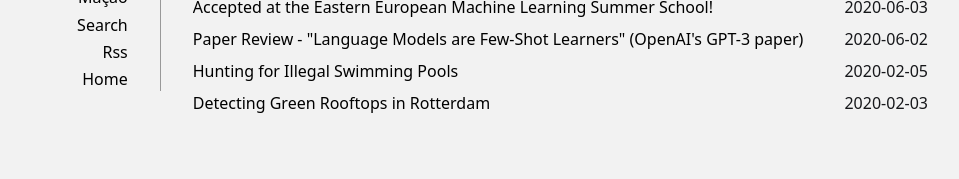
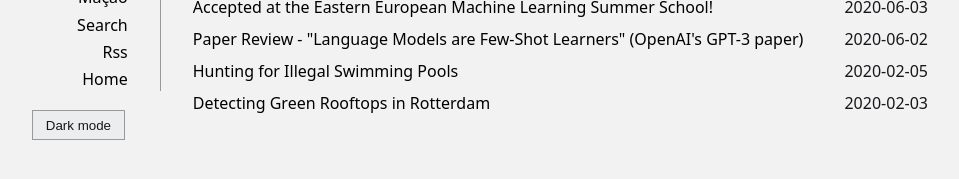
Before and after one commit to fernandeslouro/blog, a Jekyll site: the page built from index.html, in a window 1280 px wide. Shown: the part 133-312 px from the top of the page, without its empty margins (160-1119 px from the left). Built offline with Jekyll 4.4.1, drawn with Linux system fonts in a browser that asks for light colours.

Commit message:
Add manual dark mode toggle

```diff
--- a/_includes/navigation.html
+++ b/_includes/navigation.html
@@ -6,5 +6,6 @@
       <li><a href="{{ item.url }}" {% if item.url == page.url %} class="active"{% endif %}>{{ item.title }}</a></li>
    {% endfor %}
 </ul>
+<button class="theme-toggle" id="theme-toggle" type="button" aria-pressed="false">Dark mode</button>
 </nav>
 </header>
--- a/_layouts/default.html
+++ b/_layouts/default.html
@@ -13,6 +13,55 @@ layout: compress
         {{ content }}
 
     </main>
+    <script>
+      (function () {
+        var storageKey = "theme";
+        var darkClass = "theme-dark";
 
+        function applyTheme(theme) {
+          document.documentElement.classList.toggle(darkClass, theme === "dark");
+          var button = document.getElementById("theme-toggle");
+          if (button) {
+            button.setAttribute("aria-pressed", theme === "dark" ? "true" : "false");
+            button.textContent = theme === "dark" ? "Light mode" : "Dark mode";
+          }
+        }
+
+        function preferredTheme() {
+          var stored = null;
+          try {
+            stored = localStorage.getItem(storageKey);
+          } catch (e) {
+            stored = null;
+          }
+          if (stored === "dark" || stored === "light") {
+            return stored;
+          }
+          return window.matchMedia &&
+            window.matchMedia("(prefers-color-scheme: dark)").matches
+            ? "dark"
+            : "light";
+        }
+
+        document.addEventListener("DOMContentLoaded", function () {
+          applyTheme(preferredTheme());
+          var button = document.getElementById("theme-toggle");
+          if (!button) {
+            return;
+          }
+          button.addEventListener("click", function () {
+            var next = document.documentElement.classList.contains(darkClass)
+              ? "light"
+              : "dark";
+            try {
+              localStorage.setItem(storageKey, next);
+            } catch (e) {
+              // ignore storage errors
+            }
+            applyTheme(next);
+          });
+        });
+      })();
+    </script>
   </body>
 </html>
--- a/_sass/_main.scss
+++ b/_sass/_main.scss
@@ -1,7 +1,27 @@
 /* used to be background-color:inherit */
+:root {
+	--bg: #f2f2f2;
+	--text: rgb(22, 23, 26);
+	--muted-bg: rgb(236, 237, 238);
+	--border: #999999;
+	--link: #000;
+	--hr: #000;
+	--blockquote: #ececec;
+}
+
+.theme-dark {
+	--bg: #111217;
+	--text: #e7e7e7;
+	--muted-bg: #1b1c22;
+	--border: #555555;
+	--link: #ffffff;
+	--hr: #888888;
+	--blockquote: #2a2b33;
+}
+
 *,:after,:before {
 	box-sizing:border-box;
-	background-color:#f2f2f2;
+	background-color:var(--bg);
 	color:inherit;
 	margin:0;
 	padding:0;
@@ -13,15 +33,15 @@ body {
     text-rendering: optimizeLegibility;
 	line-height:1.5;
 	font-size: 1rem;
-	color: rgb(22, 23, 26);
+	color: var(--text);
 }
 
 nav ul {
-    border-right: 1px solid #999999;
+    border-right: 1px solid var(--border);
 }
 
 a {
-    color: #000;
+    color: var(--link);
     text-decoration-skip-ink: auto;
     text-decoration: underline;
 }
@@ -48,7 +68,7 @@ pre {
 }
 
 code,pre {
-	background: rgb(236, 237, 238);
+	background: var(--muted-bg);
 }
 
 code {
@@ -69,7 +89,7 @@ img {
 }
 
 hr {
-	background: #000;
+	background: var(--hr);
     height: 1px;
     border: 0;
 }
@@ -98,9 +118,22 @@ header,section {
 	padding:1rem;
 }
 
+.theme-toggle {
+	margin: 1rem 2rem 0 0;
+	padding: 0.4rem 0.8rem;
+	border: 1px solid var(--border);
+	background: var(--muted-bg);
+	color: var(--text);
+	cursor: pointer;
+}
+
+.theme-toggle:hover {
+	text-decoration: underline;
+}
+
 blockquote {
 	font-style: italic;
-    border-left: 5px solid #ececec;
+    border-left: 5px solid var(--blockquote);
     padding-left: 1rem;
 }
 
@@ -176,7 +209,7 @@ header li {
 	padding-bottom: 1rem;
 }
 header ul {
-	border-bottom: 1px solid #999999;
+	border-bottom: 1px solid var(--border);
 	padding-bottom: 2rem;
 }
 nav ul {
```
Also changed, not shown: _pages/search.md (+1 -1 lines).
